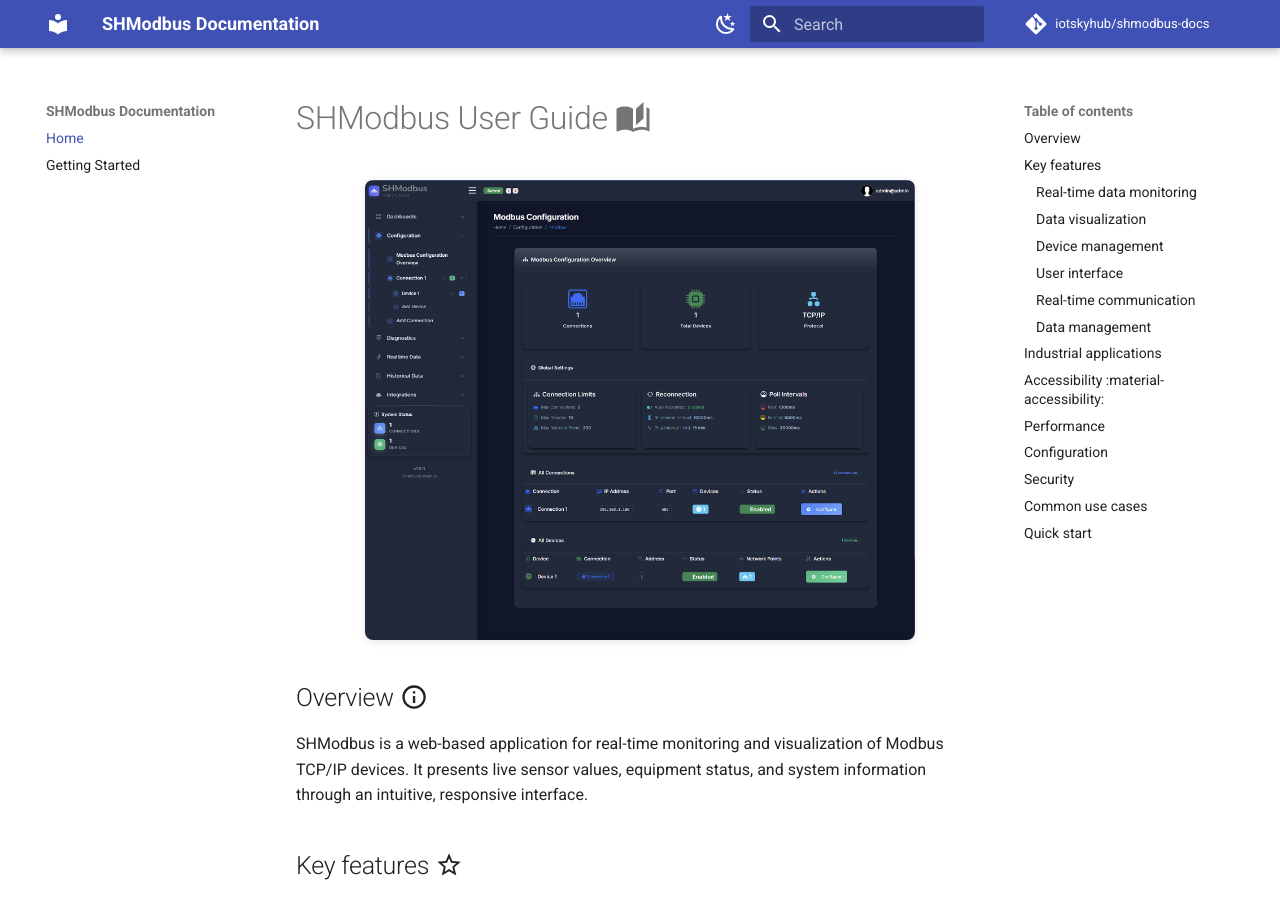
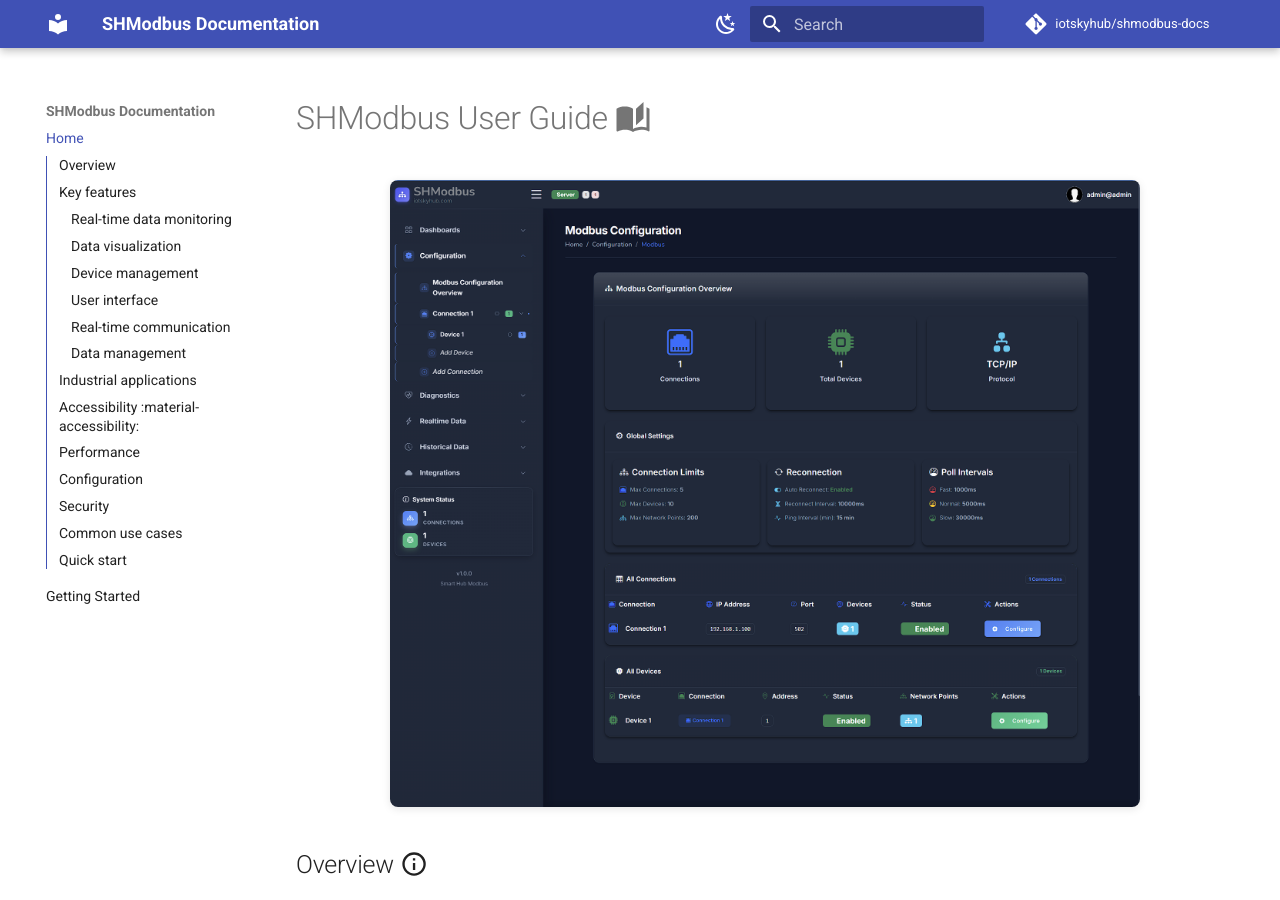
Before and after one commit to iotskyhub/shmodbus-docs, an MkDocs documentation site: the page built from docs/index.md, in a window 1280 px wide and 900 px high. Built offline with MkDocs 1.6.1 and Material for MkDocs 9.7.7, drawn with Linux system fonts in a browser that asks for light colours; comment, search, counter and statistics services are not loaded.

Commit message:
Fix CSS file formatting and ensure proper integration with MkDocs Material configuration

```diff
--- a/docs/stylesheets/extra.css
+++ b/docs/stylesheets/extra.css
@@ -47,3 +47,5 @@
         max-width: 95%;
     }
 }
+
+/* (Width layout relies on MkDocs Material config: toc.integrate) */
--- a/mkdocs.yml
+++ b/mkdocs.yml
@@ -12,6 +12,7 @@
     - navigation.instant
     - navigation.tracking
     - navigation.top
+    - toc.integrate
     - search.suggest
     - search.highlight
     - content.code.copy
```
